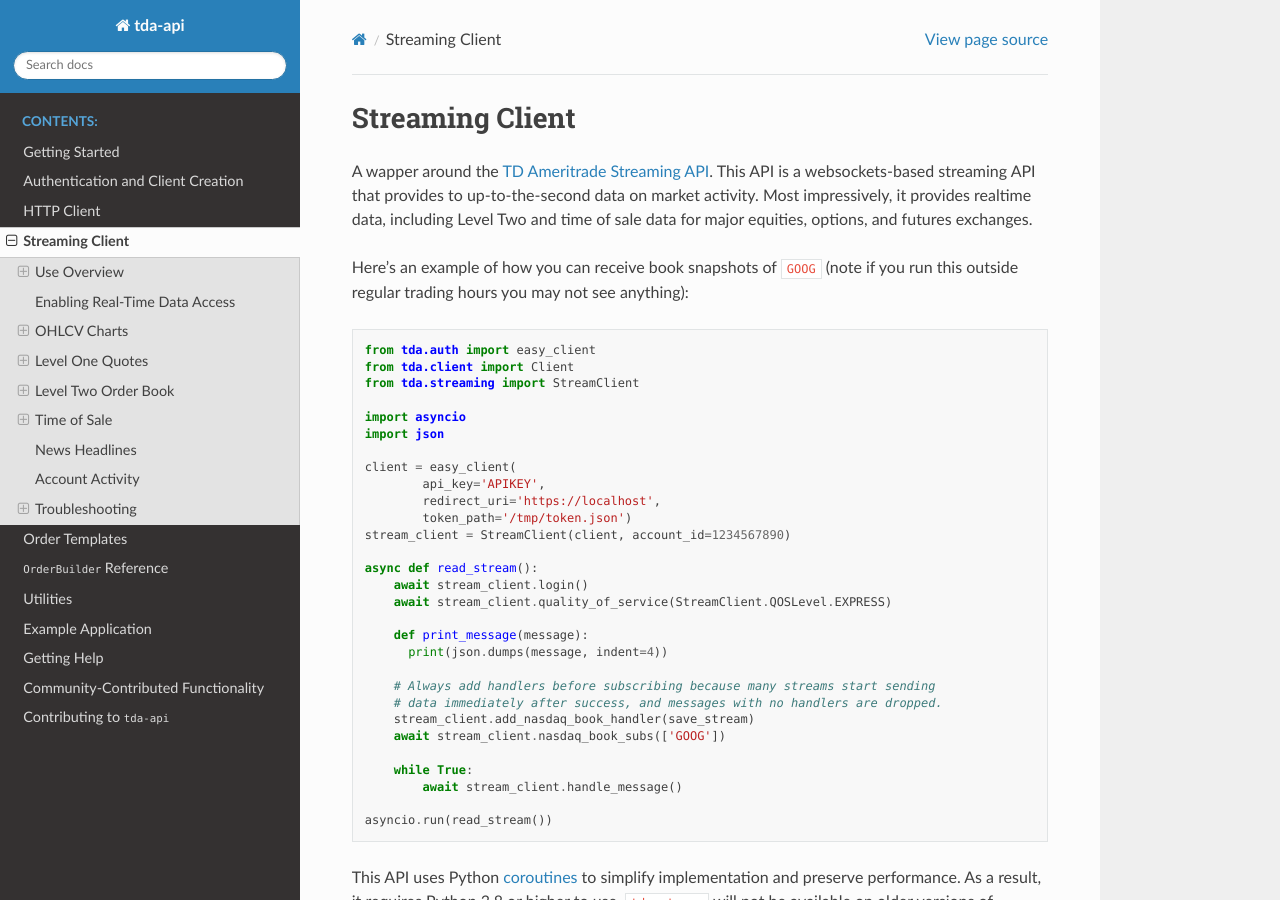
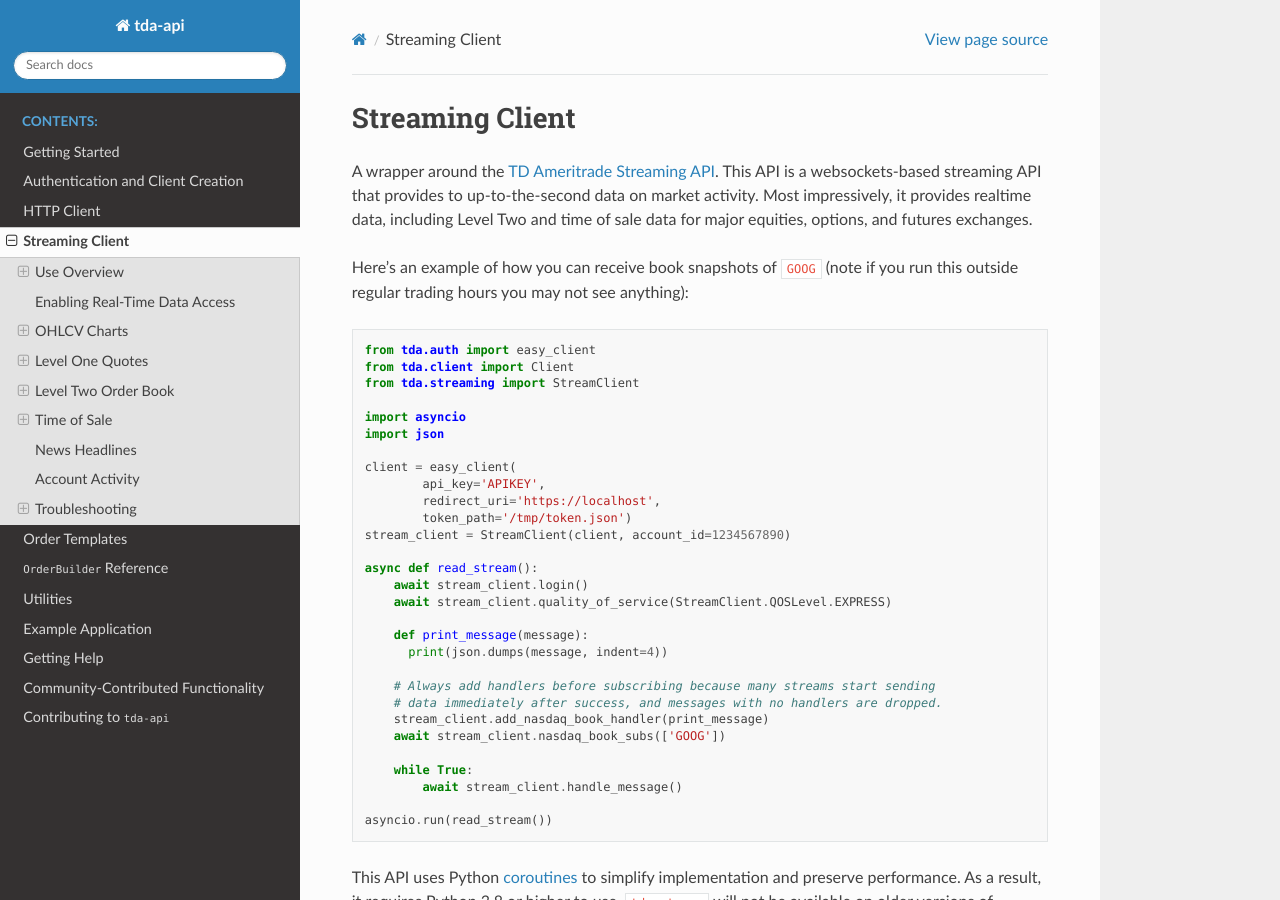
Before and after one commit to alexgolec/tda-api, a Sphinx documentation site: the page built from docs/streaming.rst, in a window 1280 px wide and 900 px high. Built offline with Sphinx 7.4.7 and the Read the Docs theme 2.0.0, drawn with Linux system fonts in a browser that asks for light colours.

Commit message:
Update typo and bug (#293)
stream_client.add_nasdaq_book_handler was calling 'save_stream' (which is undefined), instead of 'print_message' (which was defined but not being called). This led to confusing documentation. I'm assuming that this proposed change is what was intended originally.

```diff
--- a/docs/streaming.rst
+++ b/docs/streaming.rst
@@ -8,7 +8,7 @@
 Streaming Client
 ================
 
-A wapper around the
+A wrapper around the
 `TD Ameritrade Streaming API <https://developer.tdameritrade.com/content/
 streaming-data>`__. This API is a
 websockets-based streaming API that provides to up-to-the-second data on market
@@ -42,7 +42,7 @@ run this outside regular trading hours you may not see anything):
 
       # Always add handlers before subscribing because many streams start sending
       # data immediately after success, and messages with no handlers are dropped.
-      stream_client.add_nasdaq_book_handler(save_stream)
+      stream_client.add_nasdaq_book_handler(print_message)
       await stream_client.nasdaq_book_subs(['GOOG'])
 
       while True:
```
